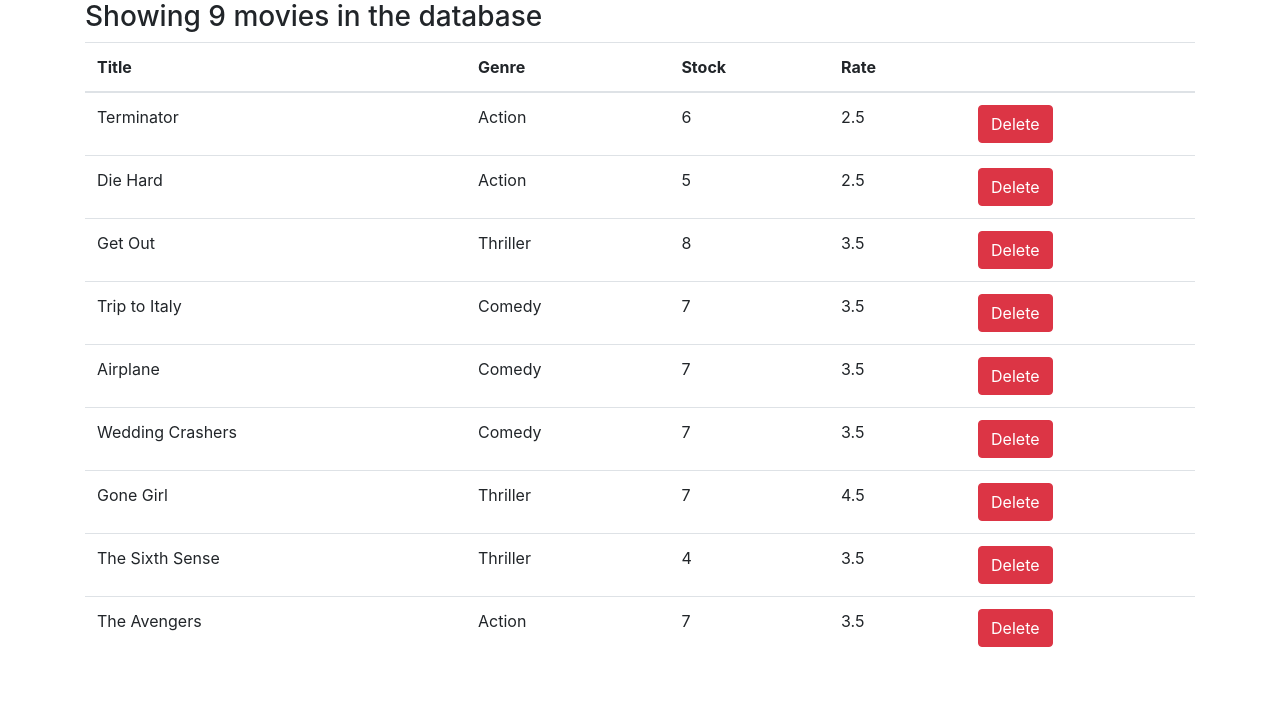
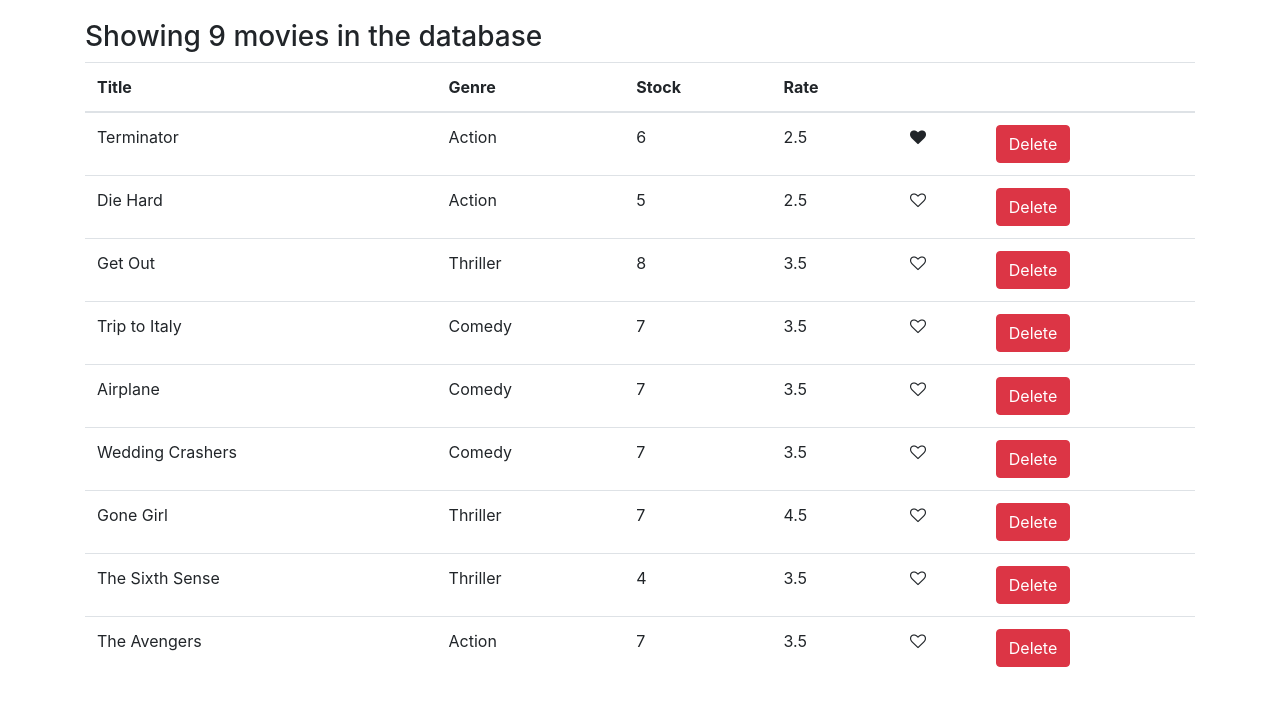
Before and after one commit to jellythewobbly/react-practice, a React (Create React App) app: page / in a window 1280 px wide. Shown: the top 706 px of the page. Built offline with nearby package versions, Linux system fonts and the light colour scheme.

Commit message:
added like component

```diff
--- /dev/null
+++ b/src/components/common/like.jsx
@@ -0,0 +1,16 @@
+import React, { Component } from 'react';
+
+const Like = props => {
+	let classes = 'fa fa-heart';
+	if (!props.liked) classes += '-o';
+	return (
+		<i
+			onClick={props.onClick}
+			style={{ cursor: 'pointer' }}
+			className={classes}
+			aria-hidden="true"
+		/>
+	);
+};
+
+export default Like;
--- a/src/components/movies.jsx
+++ b/src/components/movies.jsx
@@ -1,5 +1,6 @@
 import React, { Component } from 'react';
 import { getMovies } from '../services/fakeMovieService';
+import Like from './common/like';
 
 class Movies extends Component {
 	state = {
@@ -8,6 +9,14 @@
 
 	deleteHandler = movie => {
 		const movies = this.state.movies.filter(m => m._id !== movie._id);
+		this.setState({ movies });
+	};
+
+	likeHandler = movie => {
+		const movies = [...this.state.movies];
+		const index = movies.indexOf(movie);
+		movies[index] = { ...movies[index] };
+		movies[index].liked = !movies[index].liked;
 		this.setState({ movies });
 	};
 
@@ -27,6 +36,7 @@
 							<th>Stock</th>
 							<th>Rate</th>
 							<th />
+							<th />
 						</tr>
 					</thead>
 					<tbody>
@@ -37,10 +47,15 @@
 								<td>{movie.numberInStock}</td>
 								<td>{movie.dailyRentalRate}</td>
 								<td>
+									<Like
+										liked={movie.liked}
+										onClick={() => this.likeHandler(movie)}
+									/>
+								</td>
+								<td>
 									<button
 										onClick={() => this.deleteHandler(movie)}
-										className="btn btn-danger"
-									>
+										className="btn btn-danger">
 										Delete
 									</button>
 								</td>
--- a/src/index.css
+++ b/src/index.css
@@ -1,5 +1,5 @@
 body {
-  margin: 0;
-  padding: 0;
-  font-family: sans-serif;
+	margin: 0;
+	padding-top: 20px;
+	font-family: sans-serif;
 }
--- a/src/services/fakeMovieService.js
+++ b/src/services/fakeMovieService.js
@@ -1,67 +1,68 @@
-import * as genresAPI from "./fakeGenreService";
+import * as genresAPI from './fakeGenreService';
 
 const movies = [
 	{
-    _id: "5b21ca3eeb7f6fbccd471815",
-    title: "Terminator",
-    genre: { _id: "5b21ca3eeb7f6fbccd471818", name: "Action" },
+		_id: '5b21ca3eeb7f6fbccd471815',
+		title: 'Terminator',
+		genre: { _id: '5b21ca3eeb7f6fbccd471818', name: 'Action' },
 		numberInStock: 6,
 		dailyRentalRate: 2.5,
-    publishDate: "2018-01-03T19:04:28.809Z"
+		publishDate: '2018-01-03T19:04:28.809Z',
+		liked: true
 	},
 	{
-    _id: "5b21ca3eeb7f6fbccd471816",
-    title: "Die Hard",
-    genre: { _id: "5b21ca3eeb7f6fbccd471818", name: "Action" },
+		_id: '5b21ca3eeb7f6fbccd471816',
+		title: 'Die Hard',
+		genre: { _id: '5b21ca3eeb7f6fbccd471818', name: 'Action' },
 		numberInStock: 5,
 		dailyRentalRate: 2.5
 	},
 	{
-    _id: "5b21ca3eeb7f6fbccd471817",
-    title: "Get Out",
-    genre: { _id: "5b21ca3eeb7f6fbccd471820", name: "Thriller" },
+		_id: '5b21ca3eeb7f6fbccd471817',
+		title: 'Get Out',
+		genre: { _id: '5b21ca3eeb7f6fbccd471820', name: 'Thriller' },
 		numberInStock: 8,
 		dailyRentalRate: 3.5
 	},
 	{
-    _id: "5b21ca3eeb7f6fbccd471819",
-    title: "Trip to Italy",
-    genre: { _id: "5b21ca3eeb7f6fbccd471814", name: "Comedy" },
+		_id: '5b21ca3eeb7f6fbccd471819',
+		title: 'Trip to Italy',
+		genre: { _id: '5b21ca3eeb7f6fbccd471814', name: 'Comedy' },
 		numberInStock: 7,
 		dailyRentalRate: 3.5
 	},
 	{
-    _id: "5b21ca3eeb7f6fbccd47181a",
-    title: "Airplane",
-    genre: { _id: "5b21ca3eeb7f6fbccd471814", name: "Comedy" },
+		_id: '5b21ca3eeb7f6fbccd47181a',
+		title: 'Airplane',
+		genre: { _id: '5b21ca3eeb7f6fbccd471814', name: 'Comedy' },
 		numberInStock: 7,
 		dailyRentalRate: 3.5
 	},
 	{
-    _id: "5b21ca3eeb7f6fbccd47181b",
-    title: "Wedding Crashers",
-    genre: { _id: "5b21ca3eeb7f6fbccd471814", name: "Comedy" },
+		_id: '5b21ca3eeb7f6fbccd47181b',
+		title: 'Wedding Crashers',
+		genre: { _id: '5b21ca3eeb7f6fbccd471814', name: 'Comedy' },
 		numberInStock: 7,
 		dailyRentalRate: 3.5
 	},
 	{
-    _id: "5b21ca3eeb7f6fbccd47181e",
-    title: "Gone Girl",
-    genre: { _id: "5b21ca3eeb7f6fbccd471820", name: "Thriller" },
+		_id: '5b21ca3eeb7f6fbccd47181e',
+		title: 'Gone Girl',
+		genre: { _id: '5b21ca3eeb7f6fbccd471820', name: 'Thriller' },
 		numberInStock: 7,
 		dailyRentalRate: 4.5
 	},
 	{
-    _id: "5b21ca3eeb7f6fbccd47181f",
-    title: "The Sixth Sense",
-    genre: { _id: "5b21ca3eeb7f6fbccd471820", name: "Thriller" },
+		_id: '5b21ca3eeb7f6fbccd47181f',
+		title: 'The Sixth Sense',
+		genre: { _id: '5b21ca3eeb7f6fbccd471820', name: 'Thriller' },
 		numberInStock: 4,
 		dailyRentalRate: 3.5
 	},
 	{
-    _id: "5b21ca3eeb7f6fbccd471821",
-    title: "The Avengers",
-    genre: { _id: "5b21ca3eeb7f6fbccd471818", name: "Action" },
+		_id: '5b21ca3eeb7f6fbccd471821',
+		title: 'The Avengers',
+		genre: { _id: '5b21ca3eeb7f6fbccd471818', name: 'Action' },
 		numberInStock: 7,
 		dailyRentalRate: 3.5
 	}
```
Lines whose indentation alone changed are shown as unchanged.
